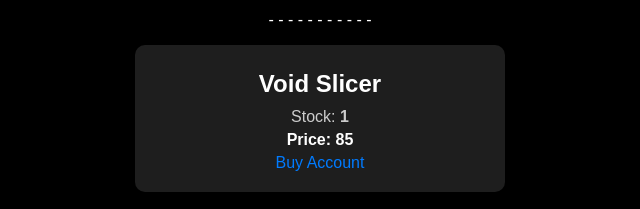
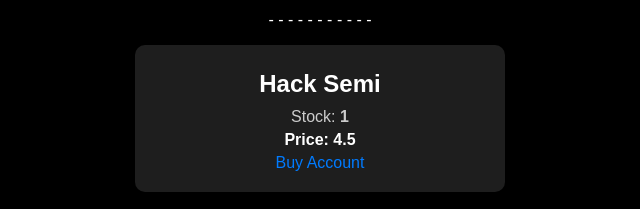
Before and after one commit to NukeTheSystem/sharkmark, a plain HTML site: page index.html in a window 1280 px wide. Shown: the part 1155-1364 px from the top of the page, 320-960 px from the left. Drawn offline with Linux system fonts and the light colour scheme.

Commit message:
Update index.html

```diff
--- a/index.html
+++ b/index.html
@@ -204,9 +204,9 @@
     <div class="account-grid">
 
         <div class="account-card">
-            <h2>Void Slicer</h2>
+            <h2>Hack Semi</h2>
             <p>Stock: <strong>1</strong></p>
-            <strong>Price: 85</strong></p>
+            <strong>Price: 4.5</strong></p>
             <p><a href="https://discord.gg/yrHdSrhzTZ" target="_blank">Buy Account</a></p>
         </div>
 
```
